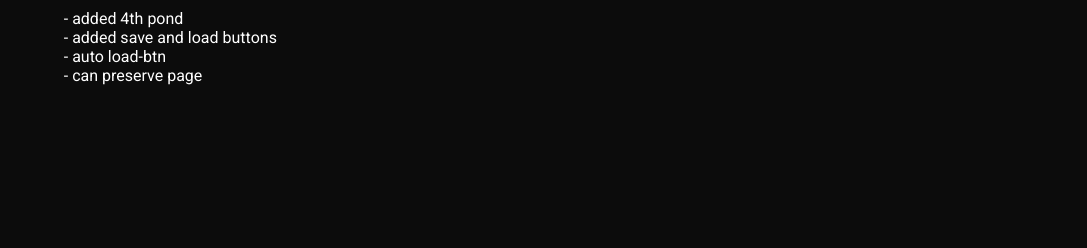
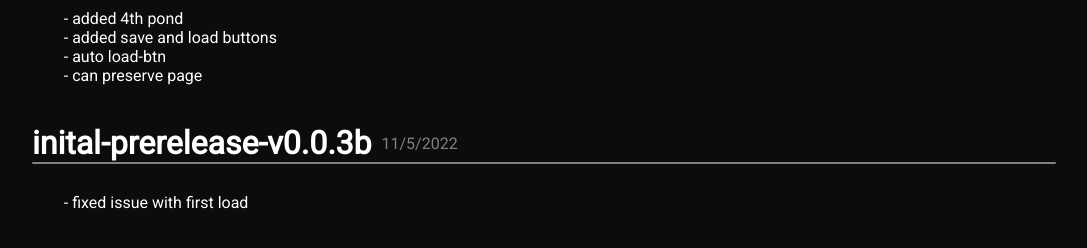
Before and after one commit to frog1123/frog-incremental-v2, a website: page changelog/index.html in a window 1280 px wide. Shown: the part 754-1002 px from the top of the page, without its empty margins (96-1183 px from the left). Drawn offline with Linux system fonts and the light colour scheme.

Commit message:
fix load

```diff
--- a/changelog/index.html
+++ b/changelog/index.html
@@ -75,6 +75,16 @@
         - can preserve page
       </p>
     </div>
+    <div id="inital-prerelease-v0.0.3b" class="changelog-container">
+      <div class="changelog-title-container">
+        <h1>inital-prerelease-v0.0.3b</h1>
+        <p>11/5/2022</p>
+      </div>
+      <div class="line"></div>
+      <p class="changelog-content">
+        - fixed issue with first load
+      </p>
+    </div>
   </div>
 </body>
 
--- a/src/scripts/core/saveload.js
+++ b/src/scripts/core/saveload.js
@@ -3,7 +3,11 @@ const saveData = () => {
 };
 
 const loadData = () => {
-  data = JSON.parse(atob(localStorage.getItem('player')));
+  const predata = localStorage.getItem('player');
+  if (predata === null) return;
+
+  data = JSON.parse(atob(predata));
+  console.log(data);
 
   player.frogAmount = new Decimal(data.frogAmount);
   player.currentPage = data.currentPage;
```
